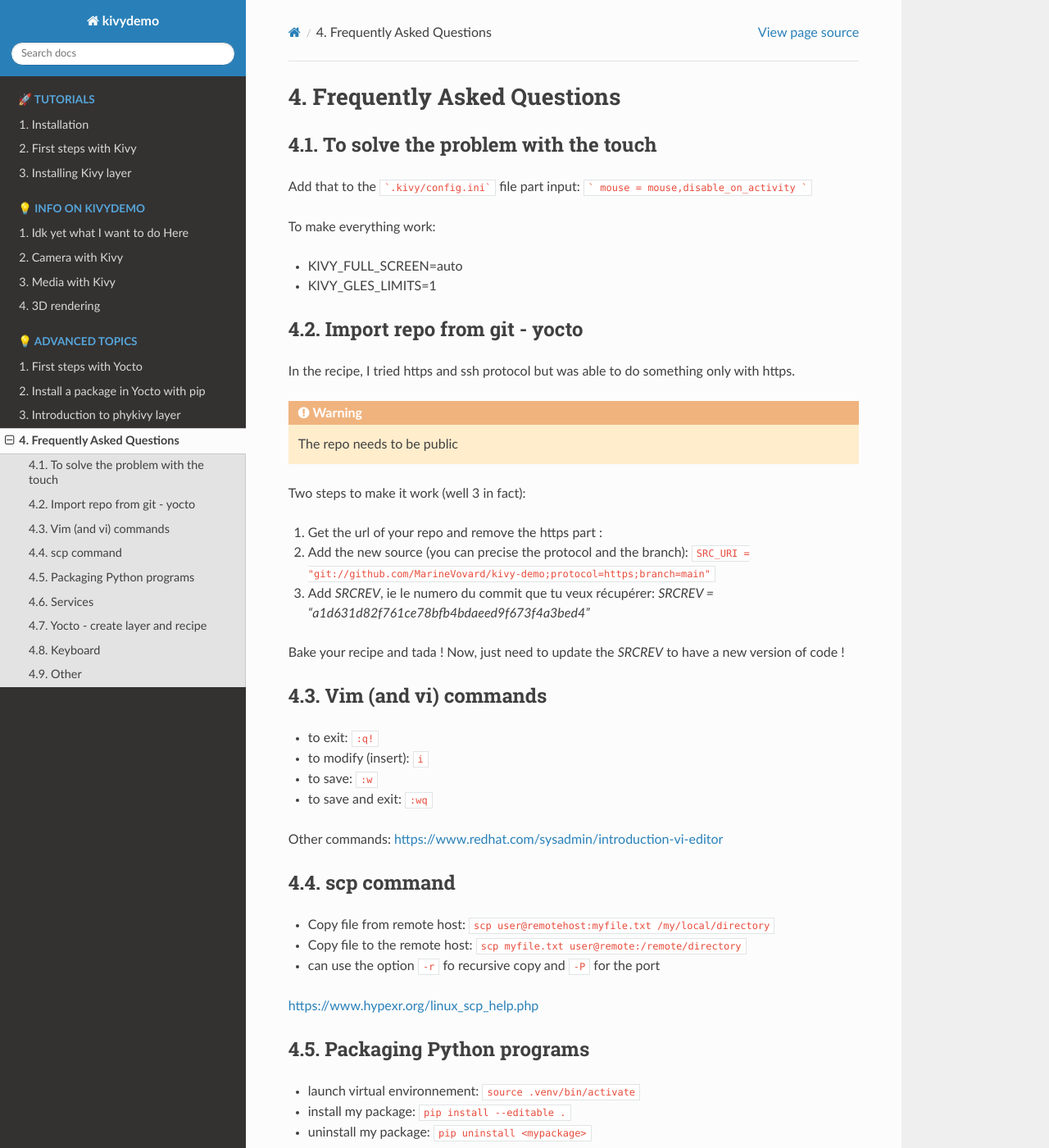
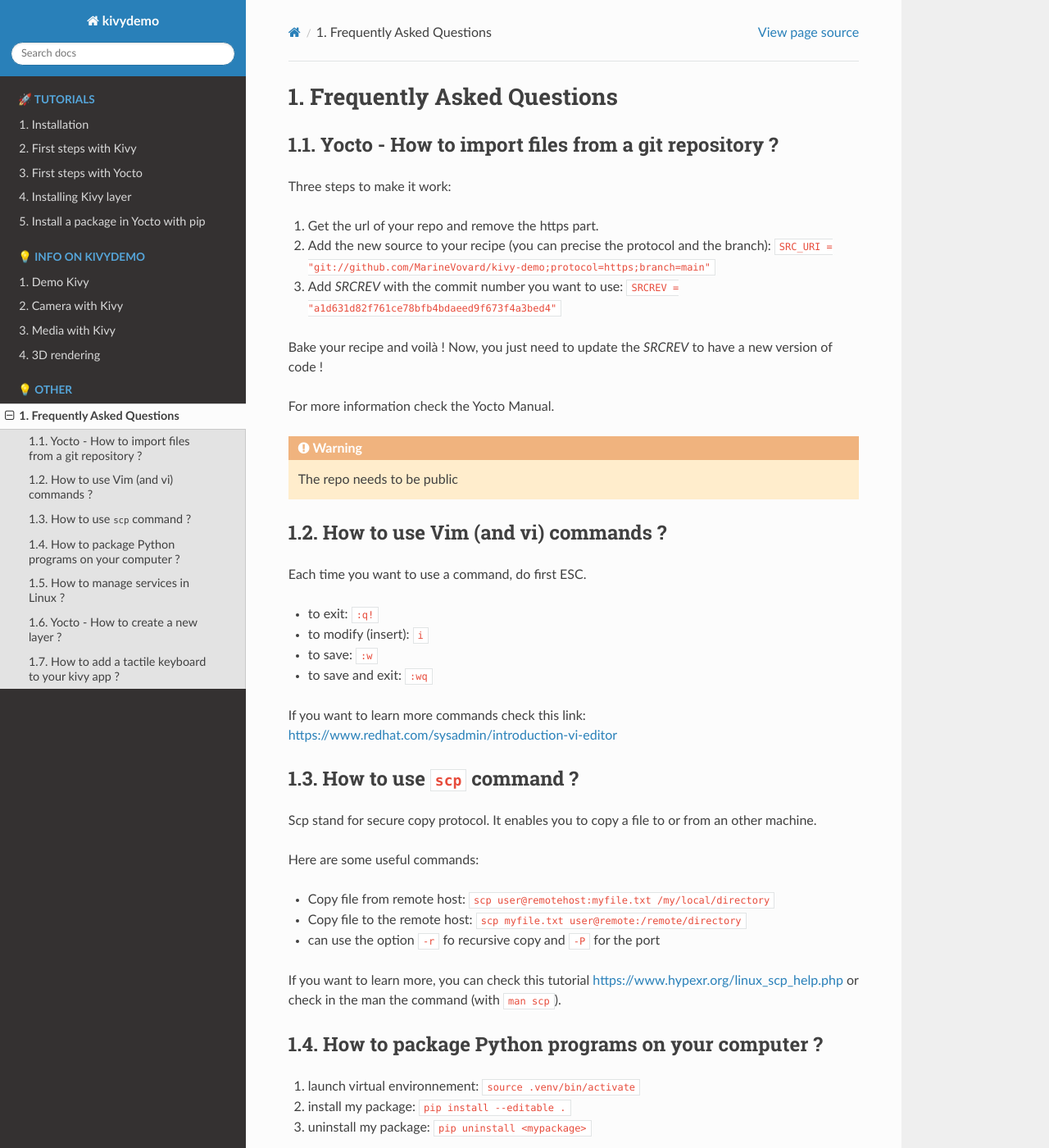
Before and after one commit to phytec/kivy-demo, a Sphinx documentation site: the page built from doc/faq.rst, in a window 1280 px wide and 1400 px high. Shown: the whole window at 82% size. Built offline with Sphinx 7.4.7 and the Read the Docs theme 2.0.0, drawn with Linux system fonts in a browser that asks for light colours; some of the changed text lies outside the part shown.

Commit message:
📝 Improve documentation

````diff
--- a/doc/advanced/phykivy-layer.rst
+++ /dev/null
@@ -1,27 +0,0 @@
-Introduction to phykivy layer
-=============================
-
-You can build a layer using the following instructions : (cf notes)
-
-Once the layer created, you can see the following structure in your layer: (show the layer with tree)
-
-You can configure you layer using the ```layer.conf``` file.
-Inside, you can find the files you want to add to the final product using regex, you can also give a priority to your layer.
-It is possible for the layer to overlap and override some part.
-Therefore, the how with the highest priority is the one who cannot be overwritten.
-
-The recipes are separate in 4 folders:
-
-* devtools: contain the python dependencies such as kivy and kivymd.
-* examples: example programs for the target
-* graphics:  graphics dependencies such as sdl2 and wayland/weston
-* image: the image for the target, which means the recipe that is going to build my final image.
-
-With this recipe, I end up with a file with a .wic extensions and the rootfiles are build to have a full bootable image that I can copy on a sd card.
-
-My goal was to add the package kivy that is normaly installed with pip (package management tools for Python) with yocto.
-On recipe was already available in openembedded directory.
-However, the graphics installed on my target were not compatible with kivy, each time I had a windows abort error with all kind of error message.
-In the kivy documentation, it was written that kivy could work with the following setup: ... .
-
-To disable the service in the layer, do : ```SYSTEMD_AUTO_ENABLE:kivyphy-service = "disable"```
--- a/doc/conf.py
+++ b/doc/conf.py
@@ -33,7 +33,11 @@
 extensions = [
     'sphinx.ext.autodoc',
     'sphinx_rtd_theme',
+    'sphinx.ext.autosectionlabel'
 ]
+
+# Make sure the target is unique
+autosectionlabel_prefix_document = True
 
 # Add any paths that contain templates here, relative to this directory.
 templates_path = ['_templates']
--- /dev/null
+++ b/doc/demo/info-kivydemo.rst
@@ -0,0 +1,51 @@
+Demo Kivy
+=========
+
+This program demonstrates the capabilities of Kivy on embedded systems developed by `PHYTEC <https://www.phytec.eu/en/startseite/>`_.
+It serves as a showcase for Kivy's features and functionalities. Please refer to the :doc:`/tutorials/installing-kivy-layer` for instructions on how to install Kivy on PHYTEC products before running this program.
+
+Installation
+------------
+
+Dependencies:
+
+* kivy[full]==2.1dev0
+
+Follow these steps to install and launch the program:
+
+#. Go to the project folder
+#. Set up and activate a virtual environment: :code:`python3 -m venv .venv` and :code:`source .venv/bin/activate`
+#. Install the package: :code:`pip install --editable .`
+#. Launch the program with the following command: :code:`kivydemo`
+
+If you are using the :code:`meta-phykivy` layer, you can skip to the last step.
+
+If you want to try the demo with the camera, use the following command: :code:`kivydemo -- --camera`.
+To use the audio, do: :code:`kivydemo -- --audio`
+
+NOTE: If you want to test the camera in your virtual environment, make sure you have at least one camera provider available. If not, you can install OpenCV by running the following command
+
+.. code-block:: bash
+
+    (myenv)$ pip install opencv-python
+
+NOTE: To exit the virtual environment, you can use the :code:`deactivate` command. For more information, refer to `the virtual environment documentation <https://docs.python.org/3/library/venv.html>`_
+
+Credits
+-------
+
+This program was developed using the following examples from the Kivy repository and documentation:
+
+* `Touchtracer <https://github.com/kivy/kivy/tree/2.1.0.dev0/examples/demo/touchtracer>`_
+* `Showcase <https://github.com/kivy/kivy/tree/2.1.0.dev0/examples/demo/showcase>`_
+* `3D rendering (renamed MonkeyRendering) <https://github.com/kivy/kivy/tree/2.1.0.dev0/examples/3Drendering>`_
+* `Camera <https://github.com/kivy/kivy/tree/2.1.0.dev0/examples/camera>`_
+
+LICENSE
+-------
+
+This code is under the MIT license. See :code:`LICENSE` for the full terms and conditions.
+
+Images, videos and fonts can have a different license. See the different license in the folder for each resources.
+
+3D Phytec Logo made by Manon Girard (https://manon_girard.artstation.com/) and licensed under the Creative Commons Attribution 4.0 International License. To view a copy of this license, visit http://creativecommons.org/licenses/by/4.0/.
--- a/doc/demo/main-info.rst
+++ /dev/null
@@ -1,2 +0,0 @@
-Idk yet what I want to do Here
-==============================
--- a/doc/faq.rst
+++ b/doc/faq.rst
@@ -1,95 +1,80 @@
 Frequently Asked Questions
 ==========================
 
+Yocto - How to import files from a git repository ?
+----------------------------------------------------
 
-To solve the problem with the touch
------------------------------------
+Three steps to make it work:
 
-Add that to the ```.kivy/config.ini``` file part input:
-```
-mouse = mouse,disable_on_activity
-```
+#. Get the url of your repo and remove the https part.
+#. Add the new source to your recipe (you can precise the protocol and the branch): :code:`SRC_URI = "git://github.com/MarineVovard/kivy-demo;protocol=https;branch=main"`
+#. Add `SRCREV` with the commit number you want to use: :code:`SRCREV = "a1d631d82f761ce78bfb4bdaeed9f673f4a3bed4"`
 
-To make everything work:
+Bake your recipe and voilà !
+Now, you just need to update the `SRCREV` to have a new version of code !
 
-- KIVY_FULL_SCREEN=auto
-- KIVY_GLES_LIMITS=1
-
-
-Import repo from git - yocto
-----------------------------
-
-In the recipe, I tried https and ssh protocol but was able to do something only with https.
+For more information check the Yocto Manual.
 
 .. warning:: The repo needs to be public
 
-Two steps to make it work (well 3 in fact):
+How to use Vim (and vi) commands ?
+----------------------------------
 
-1. Get the url of your repo and remove the https part :
-2. Add the new source (you can precise the protocol and the branch): :code:`SRC_URI = "git://github.com/MarineVovard/kivy-demo;protocol=https;branch=main"`
-3. Add `SRCREV`, ie le numero du commit que tu veux récupérer: `SRCREV = "a1d631d82f761ce78bfb4bdaeed9f673f4a3bed4"`
+Each time you want to use a command, do first ESC.
 
-Bake your recipe and tada !
-Now, just need to update the `SRCREV` to have a new version of code !
+* to exit: :code:`:q!`
+* to modify (insert): :code:`i`
+* to save: :code:`:w`
+* to save and exit: :code:`:wq`
 
-Vim (and vi) commands
----------------------
+If you want to learn more commands check this link: https://www.redhat.com/sysadmin/introduction-vi-editor
 
-- to exit: :code:`:q!`
-- to modify (insert): :code:`i`
-- to save: :code:`:w`
-- to save and exit: :code:`:wq`
+How to use :code:`scp` command ?
+--------------------------------
 
-Other commands: https://www.redhat.com/sysadmin/introduction-vi-editor
+Scp stand for secure copy protocol. It enables you to copy a file to or from an other machine.
 
-scp command
--------------
+Here are some useful commands:
 
-- Copy file from remote host: :code:`scp user@remotehost:myfile.txt /my/local/directory`
-- Copy file to the remote host: :code:`scp myfile.txt user@remote:/remote/directory`
-- can use the option :code:`-r` fo recursive copy and :code:`-P` for the port
+* Copy file from remote host: :code:`scp user@remotehost:myfile.txt /my/local/directory`
+* Copy file to the remote host: :code:`scp myfile.txt user@remote:/remote/directory`
+* can use the option :code:`-r` fo recursive copy and :code:`-P` for the port
 
-https://www.hypexr.org/linux_scp_help.php
+If you want to learn more, you can check this tutorial https://www.hypexr.org/linux_scp_help.php or check in the man the command (with :code:`man scp`).
 
 
-Packaging Python programs
--------------------------
+How to package Python programs on your computer ?
+-------------------------------------------------
 
-- launch virtual environnement: :code:`source .venv/bin/activate`
-- install my package: :code:`pip install --editable .`
-- uninstall my package: :code:`pip uninstall <mypackage>`
+#. launch virtual environnement: :code:`source .venv/bin/activate`
+#. install my package: :code:`pip install --editable .`
+#. uninstall my package: :code:`pip uninstall <mypackage>`
 
-Services
----------
+How to manage services in Linux ?
+---------------------------------
 
-- list of service: :code:`systemctl`
-- list of failed services: :code:`systemctl list-units --failed`
-- To see the log of a service: :code:`journalctl -u <mywonderful.service>`
-- restart service: :code:`systemctl daemon-reload`
-- start a service: :code:`systemctl start <mywonderful.service>`
+* list of service: :code:`systemctl`
+* list of failed services: :code:`systemctl list-units --failed`
+* To see the log of a service: :code:`journalctl -u <mywonderful.service>`
+* restart service: :code:`systemctl daemon-reload`
+* start a service: :code:`systemctl start <mywonderful.service>`
 
 
-Yocto - create layer and recipe
--------------------------------
+Yocto - How to create a new layer ?
+-----------------------------------
 
-1. Start bitbake: :code:`source sources/poky/oe...-env`
-2. Create layer: :code:`bitbake-layers create-layer meta-sdltest`
-3. Move the repo in sources: :code:`mv meta-sdltest ../sources/`
-4. Add the new layer inside the config file: :code:`nano confi/bblayers.conf` and add at the end :code:`BBLAYERS += "${BSPDIR}/sources/meta-sdltest "`
+#. Start bitbake: :code:`source sources/poky/oe...-env`
+#. Create layer: :code:`bitbake-layers create-layer meta-sdltest`
+#. Move the repo in sources: :code:`mv meta-sdltest ../sources/`
+#. Add the new layer inside the config file: :code:`nano confi/bblayers.conf` and add at the end :code:`BBLAYERS += "${BSPDIR}/sources/meta-sdltest "`
+#. Check if layer added:  :code:`bitbake-layers show-layers`
 
-.. note:: Tried with `bitbake-layers add-layer meta-sdltest` but didn't work well (not good directory). So just add it in the config file
+For more information, check this tutorial: https://community.nxp.com/t5/i-MX-Processors-Knowledge-Base/How-to-add-a-new-layer-and-a-new-recipe-in-Yocto/ta-p/1102230
 
-5. Check if layer added:  :code:`bitbake-layers show-layers`
-
-https://community.nxp.com/t5/i-MX-Processors-Knowledge-Base/How-to-add-a-new-layer-and-a-new-recipe-in-Yocto/ta-p/1102230
-
-Keyboard
---------
+How to add a tactile keyboard to your kivy app ?
+------------------------------------------------
 
 To add the keyboard with kivy: :code:`systemanddock` or :code:`systemandmulti`
-(:code:`KCFG_KIVY_KEYBOARD_MODE` env variable)
+(:code:`KCFG_KIVY_KEYBOARD_MODE` env variable).
 
-Other
------
-
-- **Place where to change the display** : :code:`/etc/xdg/weston/weston.ini`
+Check the kivy documentation for more option:
--- a/doc/tutorials/first-steps-kivy.rst
+++ b/doc/tutorials/first-steps-kivy.rst
@@ -7,44 +7,80 @@
 Kivy is an open source library used to provide GUI interface.
 It is crossplateform, which means that it can be used on all kind of OS such as Linux, MacOS, Windows, but also on other device like phone (Android or IOS) and embedded devices (RaspberryPi or Imx8mp).
 
-The advantage is that you can easily start a GUI application without worrying about corsscompilation or Yocto.
+The advantage is that you can easily start a GUI application without worrying about corss-compilation or Yocto.
 
 That's what we are going to do in this tutorial !
 
-Setup the environement on you computer
+Setup the environment on you computer
 --------------------------------------
 
 The first step is to install the good version of kivy on you computer. To do that, do the following:
 
-#. create a new folder:
-#. python virtual environement:
-#. install kivy=2.1.0dev0 and other dependencies:
+.. code-block:: bash
 
-.. We can put requirement.txt but not sure if it's a good idea ... Pretty sure it's a bad idea
+    # create a new folder for your project
+    mkdir My_project
+    cd My_project
 
-.. note:: each time you go back to your project, restart the virtual environement with: ...
+    # install kivy
+    pip install kivy=2.1.0dev0
 
-If you want to deactive the virtual env, you can use the following command:
+Warning: The providers you are using on your computer and on your board are probably going to be different, please check regularly that your file is working correctly on the board too.
 
-Try the following python code ... to check that everything is working as it should. If no error occurs, then you can go to the next step.
-Otherwise, please check that ... or contact us here.
+Warning: If you plan to make a service and package your program, you should work in a python virtual environment. For more information on the subject, check `Python documentation for virtual environment <https://docs.python.org/3/library/venv.html>`_
+
+Note: If you are using a virtual environment, each time you go back to your project, you need to restart your environment !
+
+Try the following python code to check that everything is working as it should on your computer.
+
+.. code-block:: python
+
+    import kivy
+    kivy.require('2.1.0') # replace with your current kivy version !
+
+    from kivy.app import App
+    from kivy.uix.label import Label
+
+
+    class MyApp(App):
+
+        def build(self):
+            return Label(text='Hello world')
+
+
+    if __name__ == '__main__':
+        MyApp().run()
+
+If no error occurs, then you can go to the next step.
+Otherwise, please check `the Kivy documentation: Getting started <https://kivy.org/doc/stable/gettingstarted/intro.html>`_.
 
 Kivy tutorial: Ping Pong Game
------------------------------------------------
+------------------------------
 
-To understand a little how kivy work, you can follow this fantastic tutorial. Every steps are detailed and explained.
-If you don't want to spend too much time with the tutorial, you can simply download the following files: link to the game.
+To understand how kivy work, you can follow `this fantastic tutorial <https://kivy.org/doc/stable/tutorials/pong.html>`_. Every steps are detailed and well-explained.
+However if you don't want to spend too much time with the tutorial, you can simply download the following files: link to the game.
 
 The first step is to check if it is working on you computer. If that's the case, our next goal is to install the files in your target.
 
-To do that, do the following:
+First, start the board. You should end up with a demo starting. You can exit the application clicking the top right button.
 
-1. Connection with tio
-2. Setup the ethernet connexion
-3. Use scp to copy the file on the target
-4. Launch it from the target
+To install your file on the target you need to :
 
-You should see the game working on your computer.
+#. Connect on the target via serial connection with tio (if you are not sure about this part, please check :ref:`tutorials/installation:Serial connection`)
+#. Setup the ethernet connexion (check :ref:`tutorials/installation:Ethernet connection` for more indication)
+#. Use scp to copy the file on the target ()
+#. Launch it from the target
+
+For the last step, if your main program (the one with the App object) is named :code:`main.py` you need to do:
+
+.. code-block:: bash
+
+    python3 main.py
+
+You should see the game working on your target.
+
+If you want to see the game in full screen or change some configuration please check the next section.
+If the device is not detected, please check that one screen is connected or change the weston init file. For more information check the PHYTEC documentation ...
 
 Configuration of kivy
 ----------------------
@@ -54,21 +90,22 @@
 
 Here are some useful config option:
 
-- keyboard
-- mouse
-- fullscreen
-- LIMIT EGL
+* mouse: you need to tell Kivy to disable the mouse input when you touch the screen
+* fullscreen:
+* keyboard: use the systemanddock to add a tactile keyboard in Kivy
+* LIMIT EGL: set this part to 1 to avoid bad surprise
 
-.. Add that to the `.kivy/config.ini` file part input:
-.. ```
-.. mouse = mouse,disable_on_activity
-.. ```
+To do that, go to the :code:`.kivy/conf.ini` file and change the following:
 
-.. To make everything work:
-.. - KIVY_FULL_SCREEN=auto
-.. - KIVY_GLES_LIMITS=1
+.. code:: python
 
-For more information, you can check `this link <https://kivy.org/doc/stable/api-kivy.config.html>`_ in the kivy documentation.
+    mouse = mouse, disable_on_activity
+    full_screen=auto
+    gles_limits=1
+    keyboard=systemanddock
+
+
+There are several way to change the configuration in Kivy. The easiest one is to change the .kivy/conf.ini file.
 
 You can also define those configuration parameters with environement variables like that:
 
@@ -76,19 +113,23 @@
 
     export KCFG_KIVY_FULL_SCREEN=auto KIVY_GLES_LIMITS=1
 
-.. note:: For the touch screen to work properly, you need to configurate the following parameters: fullscreen and mouse.
+For more information, you can check `the Kivy documentation on Configuration object <https://kivy.org/doc/stable-2.1.0/api-kivy.config.html>`_.
+
+.. warning:: For the touch screen to work properly, you need to configurate the following parameters: fullscreen and mouse.
+
+
 
 Conclusion
 -----------
 
 If you want to install your own kivy program on the target, you need to:
 
-#. develop in your virtual environement
-#. copy the files using scp
-#. try them on the board
+#. Develop on your computer an application
+#. Copy the files on the tarfet
+#. Test them on the board
 
-Warnings
---------
+.. Warnings
+.. --------
 
-- The virtual environement work for the basic stuff, but not for the camera for example, those need to be tested on the board directly
-- Some warnings present in the computer are removed in the target, it is normal (patch added in the image)
+.. - The virtual environement work for the basic stuff, but not for the camera for example, those need to be tested on the board directly
+.. - Some warnings present in the computer are removed in the target, it is normal (patch added in the image)
--- a/doc/tutorials/installation.rst
+++ b/doc/tutorials/installation.rst
@@ -54,9 +54,9 @@
 You should have in your folder a file named :code:`my_image_url`.
 
 Everything you need for this tutorial is installed on this image already.
-If you want to personalize the image or add new package using yocto, you can see how to do it with the First steps with Yocto (link).
+If you want to personalize the image or add new package using yocto, you can see how to do it with the :doc:`/tutorials/first-steps-yocto` or `check the PHYTEC documentation <https://www.phytec.de/cdocuments/?doc=UIHsG>`_ .
 
-Once the file is downloaded on your computer, you need to copy it on the sd card.
+Once the file is downloaded on your computer, you need to copy it on the SD card.
 To do that, you first need to find the name of your sd card.
 
 On linux, you have two ways to find the name of your sd card: :code:`dmseg` or comparing the :code:`/dev` folder on linux before and after pluging the SD Card to the computer.
@@ -82,19 +82,24 @@
 
 
 Your SD Card is now ready to be used !
+To test your image, add you SD card, power the board. You should see the Linux Logo and then a demo for kivy starting.
 
 Getting connected to the target
 -------------------------------
 
+There are two ways to connect to the board:
+
+- `Serial connection`_
+- `Ethernet connection`_
+
+
 Serial connection
 *****************
 
-Add the sd card to the board and power it.
-You should see the Linux Logo and then the kivy demo starting.
+If you want to connect to the target (the board) you can do that via the serial connection.
+First check that your computer is link to the board via the serial connector (X1: USB debug).
 
-If you want to connect to the target (the board) you can do that via the serial connection.
-
-First, install tio with the following command:
+Then install tio with the following command if it's not already present on you computer:
 
 .. code-block:: bash
 
@@ -107,15 +112,15 @@
 
     tio /dev/ttyUSB<num>
 
-You need to replace the <num> part by the good USB number.
-
-You should then access the board and be able to the the following line.
+You need to replace the <num> part by the good USB number. If you have any doubt check the number available with the following command:
 
 .. code-block:: bash
 
-    First line that appear on the board
+    cd /dev
+    find -name ttyUSB*
 
-The password is `root` when developping.
+After connecting to the board with tio. You should then access the board and be able to see a line asking for a password.
+The password is `root` when developping. Once you enter this password, you should be connected as root.
 
 You can then play with your device !
 
@@ -125,8 +130,7 @@
 We recommend disconnecting your host-PC from any other network, because a peer to-peer
 connection from your PC to the phyCORE-i.MX 8M will be established.
 
-Connect your preferred Ethernet interface on your PC with RJ45 connector X8 (ETH1)
-on the phyCORE-i.MX 8M Plus using the included Ethernet cable.
+Connect your preferred Ethernet interface on your PC with RJ45 connector X8 (ETH1) on the phyCORE-i.MX 8M Plus using an Ethernet cable.
 
 Configure the IP-settings on your host platform in Ubuntu:
 
@@ -140,30 +144,20 @@
 
 You are now ready to test the Ethernet network connection.
 
-To test the connection, do
+To test the connection, do on you computer (or target, I need to check !):
+
 .. code-block:: bash
 
     ping 192.168.3.10
 
-You can then use scp or ssh to connect to the target. For example do:
-- ssh target
+If you receive the package, you are connected. You can then use scp or ssh to connect to the target.
 
 Congratulations, you are now connected to the target !
 
 If you do not see the user login, check the Ethernet connection between the target
-and the host. Be sure that you have configured the network adapter in the virtual
-machine configuration correct.
+and the host with ifconfig or via the network panel on ubuntu.
 
-Maybe try to ping to be sure everything is working fine !
+Sources
+-------
 
-Next steps
-----------
-
-You can for example try: python3, import kivy.
-And follow how to download the image with kivy and play with it.
-
-.. Support
-.. --------
-
-.. If you have any question or something is not working, please contact us at the email adresse
-.. We would also very much appreciate your feedback on this documentation. You can give it to us using the following link:
+If you want to learn more on how to install the image on the board or how to configure the display, please check the `phyCORE-i.MX 8M Plus BSP Manual <https://www.phytec.de/cdocuments/?doc=mwDRJw&__hstc=12841640.7b3cea865c20ac90f4f0261768fbccc3.1685517610384.1685602240432.1685687289043.7&__hssc=12841640.1.1685687289043&__hsfp=2239254415&_ga=2.132368782.1467000783.1685517610-576238176.1685517609#L1017e-A5phyCOREi-MX8MPlusBSPManual-phyBOARD-PolluxComponentsphyBOARD-PolluxComponents>`_.
--- a/doc/tutorials/installing-kivy-layer.rst
+++ b/doc/tutorials/installing-kivy-layer.rst
@@ -27,8 +27,6 @@
 
 Bake the recipe and tada, it should work !
 
-Maybe I can also add the command to stop the service also, like for qtphy !
-
 Understanding the layer
 -----------------------
 
@@ -46,3 +44,34 @@
 You need first to force it to use wayland instead of X11. To do that, you need to add the bbappend.
 
 Th same for the patch, the cameras in kivy does not work as it should on the product.
+
+Disabling Kivy Demo
+-------------------
+
+TMP
+---
+
+You can build a layer using the following instructions : (cf notes)
+
+Once the layer created, you can see the following structure in your layer: (show the layer with tree)
+
+You can configure you layer using the ```layer.conf``` file.
+Inside, you can find the files you want to add to the final product using regex, you can also give a priority to your layer.
+It is possible for the layer to overlap and override some part.
+Therefore, the how with the highest priority is the one who cannot be overwritten.
+
+The recipes are separate in 4 folders:
+
+* devtools: contain the python dependencies such as kivy and kivymd.
+* examples: example programs for the target
+* graphics:  graphics dependencies such as sdl2 and wayland/weston
+* image: the image for the target, which means the recipe that is going to build my final image.
+
+With this recipe, I end up with a file with a .wic extensions and the rootfiles are build to have a full bootable image that I can copy on a sd card.
+
+My goal was to add the package kivy that is normaly installed with pip (package management tools for Python) with yocto.
+On recipe was already available in openembedded directory.
+However, the graphics installed on my target were not compatible with kivy, each time I had a windows abort error with all kind of error message.
+In the kivy documentation, it was written that kivy could work with the following setup: ... .
+
+To disable the service in the layer, do : ```SYSTEMD_AUTO_ENABLE:kivyphy-service = "disable"```
````
Also changed, not shown: doc/index.rst (+4 -5 lines), doc/tutorials/first-steps-yocto.rst (renamed from doc/advanced/first-steps-yocto.rst), doc/tutorials/yocto-pip.rst (renamed from doc/advanced/yocto-pip.rst).
